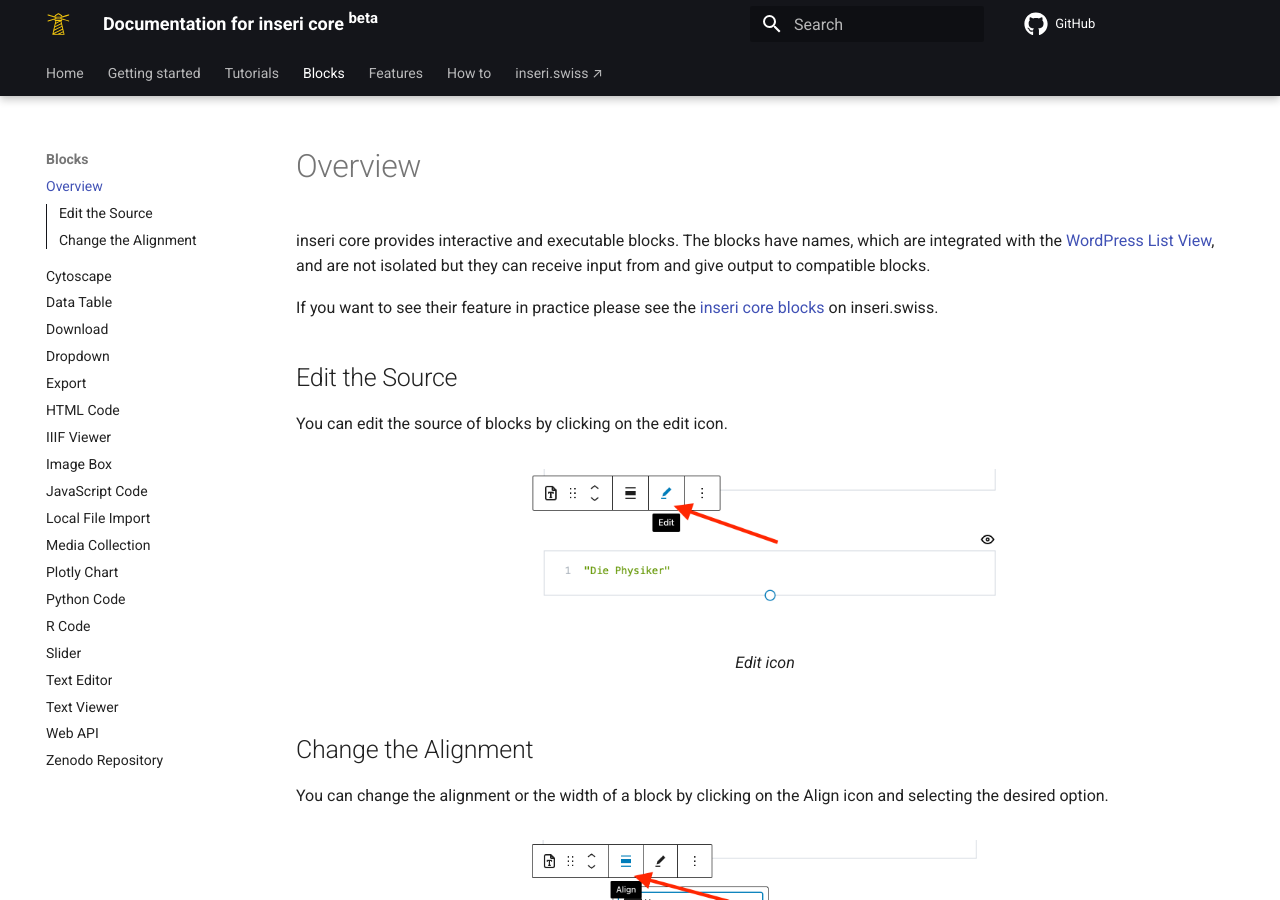
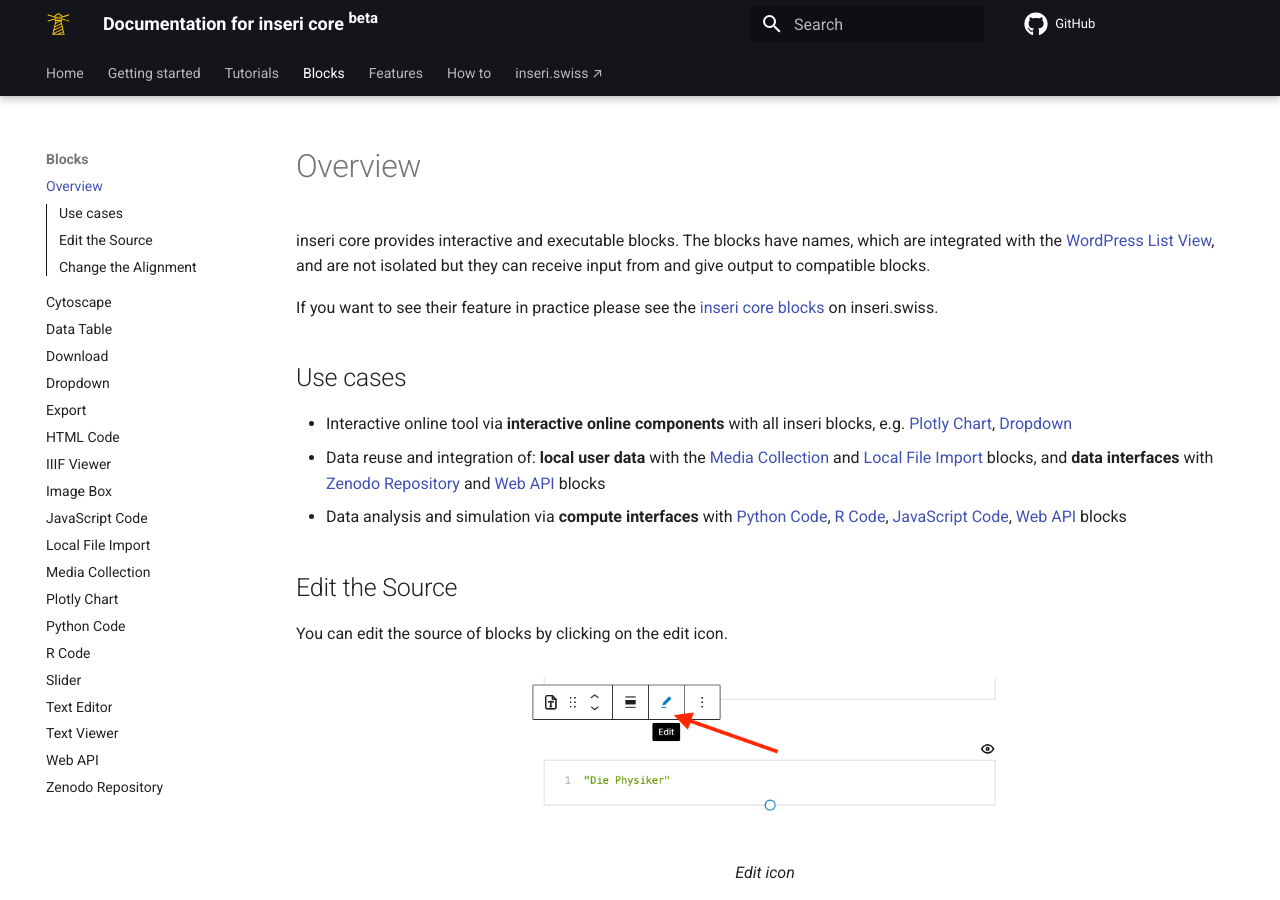
Before and after one commit to inseri-swiss/inseri-core-wp, an MkDocs documentation site: the page built from docs/blocks/overview.md, in a window 1280 px wide and 900 px high. Built offline with MkDocs 1.6.1 and Material for MkDocs 9.7.7, drawn with Linux system fonts in a browser that asks for light colours; comment, search, counter and statistics services are not loaded.

Commit message:
docs: add block use cases

```diff
--- a/docs/blocks/overview.md
+++ b/docs/blocks/overview.md
@@ -1,6 +1,12 @@
 inseri core provides interactive and executable blocks. The blocks have names, which are integrated with the [WordPress List View](https://wordpress.org/documentation/article/list-view/){:target="\_blank"}, and are not isolated but they can receive input from and give output to compatible blocks.
 
 If you want to see their feature in practice please see the [inseri core blocks](https://inseri.swiss/showcase/#core-blocks){:target="\_blank"} on inseri.swiss.
+
+## Use cases
+
+- Interactive online tool via **interactive online components** with all inseri blocks, e.g. [Plotly Chart](./plotly.md), [Dropdown](./dropdown.md)
+- Data reuse and integration of: **local user data** with the [Media Collection](./mediaCollection.md) and [Local File Import](./localFileImport.md) blocks, and **data interfaces** with [Zenodo Repository](./zenodo.md) and [Web API](./webApi.md) blocks
+- Data analysis and simulation via **compute interfaces** with [Python Code](./python.md), [R Code](./rCode.md), [JavaScript Code](./javascript.md), [Web API](./webApi.md) blocks
 
 ## Edit the Source
 
```
Also changed, not shown: docs/blocks/textEditor.md (+1 -1 lines).
